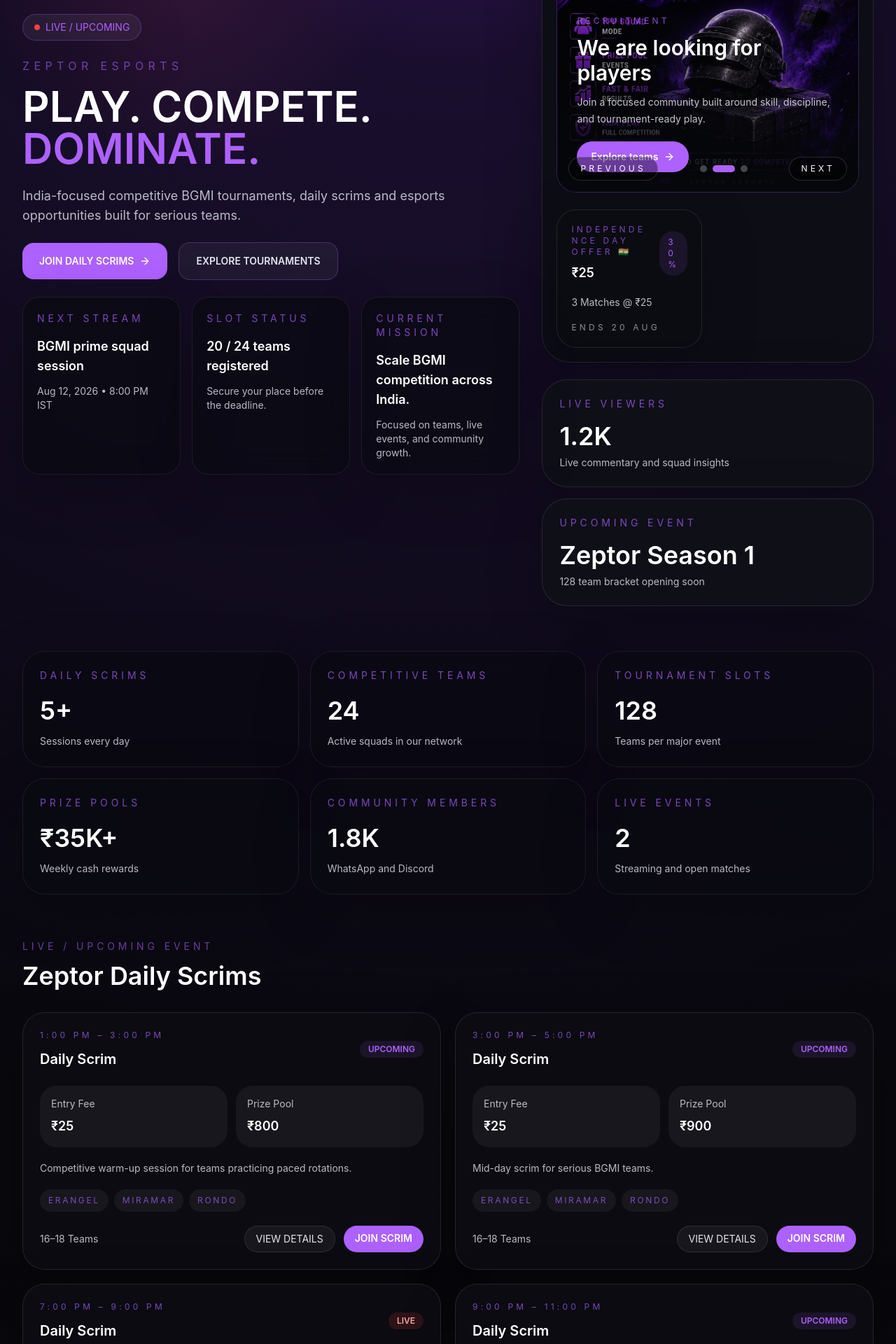
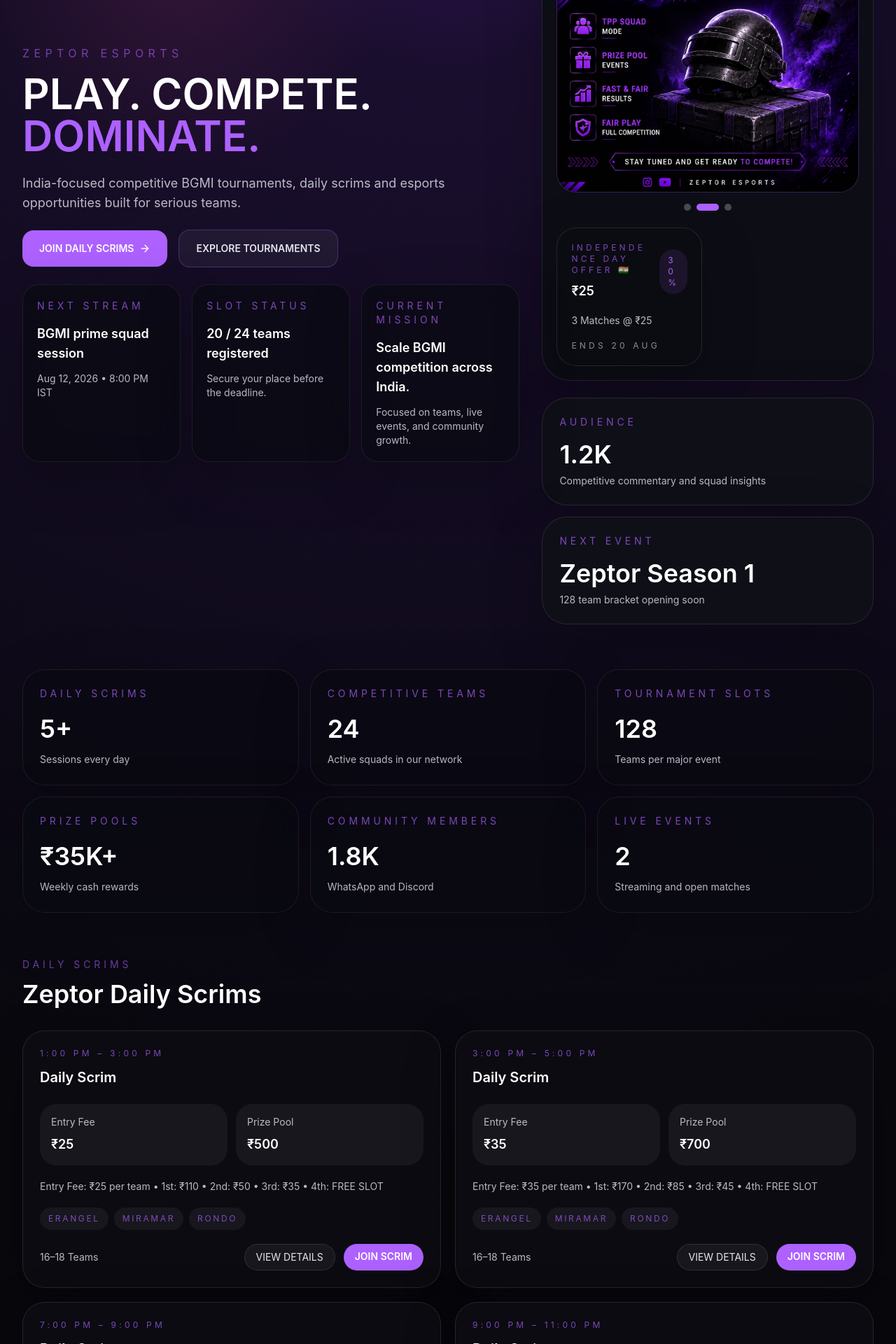
Before and after one commit to lakshay-demo/zeptor, a React (Vite) app: page / in a window 1280 px wide. Shown: the part 280-2200 px from the top of the page at 70% size. Built offline with nearby package versions, Linux system fonts and the light colour scheme.

Commit message:
Fix scrim status and poster carousel updates

```diff
--- a/src/data/scrims.ts
+++ b/src/data/scrims.ts
@@ -5,56 +5,51 @@
     id: 'session-1',
     title: 'Daily Scrim',
     time: '1:00 PM – 3:00 PM',
-    status: 'UPCOMING',
     entryFee: '₹25',
-    prizePool: '₹800',
+    prizePool: '₹500',
     maps: ['Erangel', 'Miramar', 'Rondo'],
     teams: '16–18 Teams',
-    description: 'Competitive warm-up session for teams practicing paced rotations.',
+    description: 'Entry Fee: ₹25 per team • 1st: ₹110 • 2nd: ₹50 • 3rd: ₹35 • 4th: FREE SLOT',
   },
   {
     id: 'session-2',
     title: 'Daily Scrim',
     time: '3:00 PM – 5:00 PM',
-    status: 'UPCOMING',
-    entryFee: '₹25',
-    prizePool: '₹900',
+    entryFee: '₹35',
+    prizePool: '₹700',
     maps: ['Erangel', 'Miramar', 'Rondo'],
     teams: '16–18 Teams',
-    description: 'Mid-day scrim for serious BGMI teams.',
+    description: 'Entry Fee: ₹35 per team • 1st: ₹170 • 2nd: ₹85 • 3rd: ₹45 • 4th: FREE SLOT',
   },
   {
     id: 'session-3',
     title: 'Daily Scrim',
     time: '7:00 PM – 9:00 PM',
-    status: 'LIVE',
-    entryFee: '₹35',
+    entryFee: '₹60',
     prizePool: '₹1,000',
     maps: ['Erangel', 'Miramar', 'Rondo'],
     teams: '16–18 Teams',
-    description: 'Prime-time competitive session with live updates.',
+    description: 'Entry Fee: ₹60 per team • 1st: ₹350 • 2nd: ₹130 • 3rd: ₹90 • 4th: ₹60 • 5th: FREE SLOT',
   },
   {
     id: 'session-4',
     title: 'Daily Scrim',
     time: '9:00 PM – 11:00 PM',
-    status: 'UPCOMING',
     entryFee: '₹35',
-    prizePool: '₹1,050',
+    prizePool: '₹700',
     maps: ['Erangel', 'Miramar', 'Rondo'],
     teams: '16–18 Teams',
-    description: 'Night session designed for high-skill practice.',
+    description: 'Entry Fee: ₹35 per team • 1st: ₹170 • 2nd: ₹85 • 3rd: ₹45 • 4th: FREE SLOT',
   },
   {
     id: 'session-5',
     title: 'Daily Scrim',
     time: '11:00 PM – 1:00 AM',
-    status: 'UPCOMING',
-    entryFee: '₹35',
-    prizePool: '₹1,000',
+    entryFee: '₹25',
+    prizePool: '₹500',
     maps: ['Erangel', 'Miramar', 'Rondo'],
     teams: '16–18 Teams',
-    description: 'Late-night scrim for focused squads.',
+    description: 'Entry Fee: ₹25 per team • 1st: ₹110 • 2nd: ₹50 • 3rd: ₹35 • 4th: FREE SLOT',
   },
 ];
 
--- a/src/routes/AdminPage.tsx
+++ b/src/routes/AdminPage.tsx
@@ -99,10 +99,9 @@
         <div className="rounded-[36px] border border-white/10 bg-[#0f0f18] p-6 shadow-card">
           <div className="flex items-center justify-between gap-4">
             <div>
-              <p className="text-sm uppercase tracking-[0.35em] text-violet/70">Upcoming sessions</p>
+              <p className="text-sm uppercase tracking-[0.35em] text-violet/70">Daily sessions</p>
               <h2 className="mt-3 text-2xl font-semibold text-white">Next scrim schedule</h2>
             </div>
-            <span className="rounded-full bg-violet/10 px-4 py-2 text-xs uppercase tracking-[0.35em] text-violet">Live now</span>
           </div>
           <div className="mt-6 space-y-4">
             {scrimSessions.slice(0, 3).map((session) => (
@@ -112,9 +111,6 @@
                     <p className="text-sm uppercase tracking-[0.35em] text-silver/70">{session.time}</p>
                     <p className="mt-2 text-lg font-semibold text-white">{session.title}</p>
                   </div>
-                  <span className={`rounded-full px-3 py-1 text-xs font-semibold uppercase ${session.status === 'LIVE' ? 'bg-red-500/15 text-red-300' : session.status === 'UPCOMING' ? 'bg-violet/10 text-violet' : 'bg-white/10 text-silver'}`}>
-                    {session.status}
-                  </span>
                 </div>
                 <div className="mt-4 grid gap-3 sm:grid-cols-3 text-sm text-silver/80">
                   <p>Fee: {session.entryFee}</p>
--- a/src/routes/HomePage.tsx
+++ b/src/routes/HomePage.tsx
@@ -14,30 +14,9 @@
 import { stats } from '../data/stats';
 
 const posterSlides = [
-  {
-    image: heroScrimsPoster,
-    eyebrow: 'Free BGMI Scrims',
-    title: 'Daily scrims are live',
-    description: 'Competitive practice, fair rules, and premium BGMI match flow for serious squads.',
-    href: '/scrims',
-    cta: 'Join scrims',
-  },
-  {
-    image: heroRecruitmentPoster,
-    eyebrow: 'Recruitment',
-    title: 'We are looking for players',
-    description: 'Join a focused community built around skill, discipline, and tournament-ready play.',
-    href: '/teams',
-    cta: 'Explore teams',
-  },
-  {
-    image: heroTournamentPoster,
-    eyebrow: 'Tournament',
-    title: 'Season 1 is on the way',
-    description: 'Roadmap qualifiers, league stages and finals designed for aspiring BGMI teams.',
-    href: '/tournaments',
-    cta: 'See tournament',
-  },
+  { image: heroScrimsPoster, title: 'Zeptor Daily Scrims' },
+  { image: heroRecruitmentPoster, title: 'Zeptor Recruitment' },
+  { image: heroTournamentPoster, title: 'Zeptor Tournament' },
 ];
 
 const sectionTitle = (title: string, subtitle: string) => (
@@ -66,9 +45,6 @@
       <div className="relative mx-auto max-w-7xl">
         <section className="grid gap-8 lg:grid-cols-[1.2fr_0.8fr] lg:items-center">
           <motion.div initial={{ opacity: 0, y: 28 }} animate={{ opacity: 1, y: 0 }} transition={{ duration: 0.45 }} className="min-w-0 space-y-6 pb-8 pt-8">
-            <div className="inline-flex items-center gap-2 rounded-full border border-violet/30 bg-white/5 px-4 py-2 text-sm text-violet shadow-card">
-              <span className="h-2 w-2 rounded-full bg-red-500" /> LIVE / UPCOMING
-            </div>
             <div className="min-w-0">
               <p className="text-base uppercase tracking-[0.4em] text-violet/60">Zeptor Esports</p>
               <h1 className="mt-4 max-w-3xl break-words text-5xl font-semibold leading-[1.05] text-white sm:text-6xl">
@@ -123,30 +99,10 @@
                       alt={currentSlide.title}
                       className="h-[280px] w-full object-cover sm:h-[360px] lg:h-[420px]"
                     />
-                    <div className="absolute inset-0 bg-gradient-to-t from-[#06070b] via-[#06070b]/40 to-transparent" />
-                    <div className="absolute inset-x-0 bottom-0 p-6 sm:p-7">
-                      <p className="text-xs uppercase tracking-[0.35em] text-violet/80">{currentSlide.eyebrow}</p>
-                      <h3 className="mt-3 max-w-md break-words text-2xl font-semibold text-white sm:text-3xl">{currentSlide.title}</h3>
-                      <p className="mt-3 max-w-lg break-words text-sm leading-6 text-silver/85">{currentSlide.description}</p>
-                      <Link
-                        to={currentSlide.href}
-                        className="mt-5 inline-flex items-center gap-2 rounded-full bg-violet px-5 py-3 text-sm font-semibold text-white transition hover:-translate-y-0.5"
-                      >
-                        {currentSlide.cta}
-                        <ArrowRight className="h-4 w-4" />
-                      </Link>
-                    </div>
                   </motion.div>
                 </AnimatePresence>
-                <div className="absolute bottom-4 left-4 right-4 hidden items-center justify-between gap-3 sm:flex">
-                  <button
-                    type="button"
-                    onClick={() => setActiveSlide((current) => (current - 1 + posterSlides.length) % posterSlides.length)}
-                    className="rounded-full border border-white/15 bg-black/40 px-4 py-2 text-xs uppercase tracking-[0.35em] text-white transition hover:bg-white/10"
-                  >
-                    Previous
-                  </button>
-                  <div className="flex items-center justify-center gap-2">
+              </div>
+              <div className="mt-4 flex items-center justify-center gap-2">
                 {posterSlides.map((slide, index) => (
                   <button
                     key={slide.title}
@@ -157,16 +113,6 @@
                   />
                 ))}
               </div>
-                  <button
-                    type="button"
-                    onClick={() => setActiveSlide((current) => (current + 1) % posterSlides.length)}
-                    className="rounded-full border border-white/15 bg-black/40 px-4 py-2 text-xs uppercase tracking-[0.35em] text-white transition hover:bg-white/10"
-                  >
-                    Next
-                  </button>
-                </div>
-              </div>
-
               <div className="mt-6 grid gap-4 sm:grid-cols-2">
                 {promos.map((promo) => (
                   <div key={promo.id} className="rounded-[28px] border border-white/10 bg-[#0b0b12] p-5 shadow-card">
@@ -186,12 +132,12 @@
 
             <div className="grid gap-4 sm:grid-cols-2 xl:grid-cols-1">
               <div className="rounded-[36px] border border-white/10 bg-[#0f0f18] p-6 shadow-card">
-                <p className="text-sm uppercase tracking-[0.35em] text-violet/70">Live viewers</p>
+                <p className="text-sm uppercase tracking-[0.35em] text-violet/70">Audience</p>
                 <p className="mt-4 text-4xl font-semibold text-white">1.2K</p>
-                <p className="mt-2 text-sm text-silver/80">Live commentary and squad insights</p>
+                <p className="mt-2 text-sm text-silver/80">Competitive commentary and squad insights</p>
               </div>
               <div className="rounded-[36px] border border-white/10 bg-[#0f0f18] p-6 shadow-card">
-                <p className="text-sm uppercase tracking-[0.35em] text-violet/70">Upcoming event</p>
+                <p className="text-sm uppercase tracking-[0.35em] text-violet/70">Next event</p>
                 <p className="mt-4 text-4xl font-semibold text-white">Zeptor Season 1</p>
                 <p className="mt-2 text-sm text-silver/80">128 team bracket opening soon</p>
               </div>
@@ -218,7 +164,7 @@
         </section>
 
         <section className="mt-16">
-          {sectionTitle('Live / Upcoming Event', 'Zeptor Daily Scrims')}
+          {sectionTitle('Daily Scrims', 'Zeptor Daily Scrims')}
           <div className="grid gap-5 lg:grid-cols-2">
             {scrimSessions.map((session) => (
               <motion.div
@@ -233,9 +179,6 @@
                     <p className="text-xs uppercase tracking-[0.35em] text-violet/70">{session.time}</p>
                     <h3 className="mt-3 text-xl font-semibold text-white">{session.title}</h3>
                   </div>
-                  <span className={`rounded-full px-3 py-1 text-xs font-semibold uppercase ${session.status === 'LIVE' ? 'bg-red-500/15 text-red-300' : session.status === 'UPCOMING' ? 'bg-violet/10 text-violet' : 'bg-white/10 text-silver'}`}>
-                    {session.status}
-                  </span>
                 </div>
                 <div className="mt-6 grid gap-3 sm:grid-cols-2">
                   <div className="rounded-3xl bg-white/5 p-4">
--- a/src/routes/ScrimDetailsPage.tsx
+++ b/src/routes/ScrimDetailsPage.tsx
@@ -34,7 +34,7 @@
         <p className="text-sm uppercase tracking-[0.35em] text-violet/70">Scrim details</p>
         <h1 className="mt-4 text-4xl font-semibold text-white sm:text-5xl">{session.title}</h1>
         <p className="mt-4 max-w-3xl text-sm leading-7 text-silver/80 sm:text-base">Get the full match briefing, room information, rules and registration details for this BGMI scrim.</p>
-        <div className="mt-8 grid gap-4 sm:grid-cols-2 lg:grid-cols-4">
+        <div className="mt-8 grid gap-4 sm:grid-cols-3">
           <div className="rounded-3xl bg-white/5 p-5">
             <p className="text-sm uppercase tracking-[0.35em] text-violet/70">Time</p>
             <p className="mt-3 text-lg font-semibold text-white">{session.time} IST</p>
@@ -46,10 +46,6 @@
           <div className="rounded-3xl bg-white/5 p-5">
             <p className="text-sm uppercase tracking-[0.35em] text-violet/70">Prize Pool</p>
             <p className="mt-3 text-lg font-semibold text-white">{session.prizePool}</p>
-          </div>
-          <div className="rounded-3xl bg-white/5 p-5">
-            <p className="text-sm uppercase tracking-[0.35em] text-violet/70">Status</p>
-            <p className="mt-3 text-lg font-semibold text-white">{session.status}</p>
           </div>
         </div>
         <div className="mt-8 grid gap-4 lg:grid-cols-2">
--- a/src/routes/ScrimsPage.tsx
+++ b/src/routes/ScrimsPage.tsx
@@ -1,5 +1,5 @@
 import { motion } from 'framer-motion';
-import { useEffect, useMemo, useState } from 'react';
+import { useEffect, useState } from 'react';
 import { Link } from 'react-router-dom';
 import { ArrowRight, Clock3, Globe, ShieldCheck } from 'lucide-react';
 import { scrimSessions, promos } from '../data/scrims';
@@ -36,8 +36,6 @@
     return () => window.clearInterval(interval);
   }, [offer.expiresAt]);
 
-  const liveCount = useMemo(() => scrimSessions.filter((session) => session.status === 'LIVE').length, []);
-
   return (
     <div className="mx-auto max-w-7xl px-4 pb-16 pt-10 sm:px-6 lg:px-8">
       <section className="rounded-[40px] border border-white/10 bg-[#0b0b13] p-8 shadow-card">
@@ -46,17 +44,13 @@
             <p className="text-sm uppercase tracking-[0.35em] text-violet/70">Zeptor Daily Scrims</p>
             <h1 className="mt-4 text-4xl font-semibold text-white sm:text-5xl">Compete. Practice. Improve. Dominate.</h1>
             <p className="mt-4 max-w-2xl text-sm leading-7 text-silver/80 sm:text-base">
-              Build momentum with daily BGMI scrims, structured sessions, and live match coverage in IST.
+              Build momentum with daily BGMI scrims, structured sessions, and consistent competitive practice in IST.
             </p>
           </div>
-          <div className="grid gap-3 sm:grid-cols-2 lg:auto-cols-max lg:grid-flow-col">
+          <div className="grid gap-3 sm:grid-cols-1 lg:auto-cols-max lg:grid-flow-col">
             <div className="rounded-3xl border border-white/10 bg-white/5 p-5">
-              <p className="text-xs uppercase tracking-[0.35em] text-violet/70">Current sessions</p>
+              <p className="text-xs uppercase tracking-[0.35em] text-violet/70">Daily Sessions</p>
               <p className="mt-3 text-3xl font-semibold text-white">{scrimSessions.length}</p>
-            </div>
-            <div className="rounded-3xl border border-white/10 bg-white/5 p-5">
-              <p className="text-xs uppercase tracking-[0.35em] text-violet/70">Live now</p>
-              <p className="mt-3 text-3xl font-semibold text-white">{liveCount}</p>
             </div>
           </div>
         </div>
@@ -78,7 +72,6 @@
                   <h2 className="mt-3 text-2xl font-semibold text-white">{session.title}</h2>
                   <p className="mt-3 text-sm text-silver/80">{session.description}</p>
                 </div>
-                <span className={`rounded-full px-4 py-2 text-xs font-semibold uppercase ${session.status === 'LIVE' ? 'bg-red-500/15 text-red-300' : session.status === 'UPCOMING' ? 'bg-violet/10 text-violet' : 'bg-white/10 text-silver'}`}>{session.status}</span>
               </div>
               <div className="mt-6 grid gap-3 sm:grid-cols-2">
                 <div className="rounded-3xl bg-white/5 p-4">
@@ -117,8 +110,11 @@
               <p className="text-sm uppercase tracking-[0.35em] text-violet/70">Tournament-ready format</p>
             </div>
             <div className="mt-5 space-y-3 text-sm leading-7 text-silver/80">
-              <p>Team slots are balanced for scrim quality, matchmaking depth and meaningful practice.</p>
-              <p>Matches run in IST and are optimized for BGMI competitive play.</p>
+              <p>Lobby Size: 16–18 Teams</p>
+              <p>Advance Room</p>
+              <p>Stream + Casting</p>
+              <p>Maps: Erangel, Miramar and Rondo</p>
+              <p>Bonus Reward: Back-to-Back WWCD • 65+ total kills • ₹200</p>
             </div>
           </div>
           <div className="rounded-[36px] border border-white/10 bg-[#0f0f18] p-6 shadow-card">
--- a/src/types/site.ts
+++ b/src/types/site.ts
@@ -9,7 +9,6 @@
   id: string;
   title: string;
   time: string;
-  status: 'LIVE' | 'UPCOMING' | 'COMPLETED';
   entryFee: string;
   prizePool: string;
   maps: string[];
```
Lines whose indentation alone changed are shown as unchanged.
